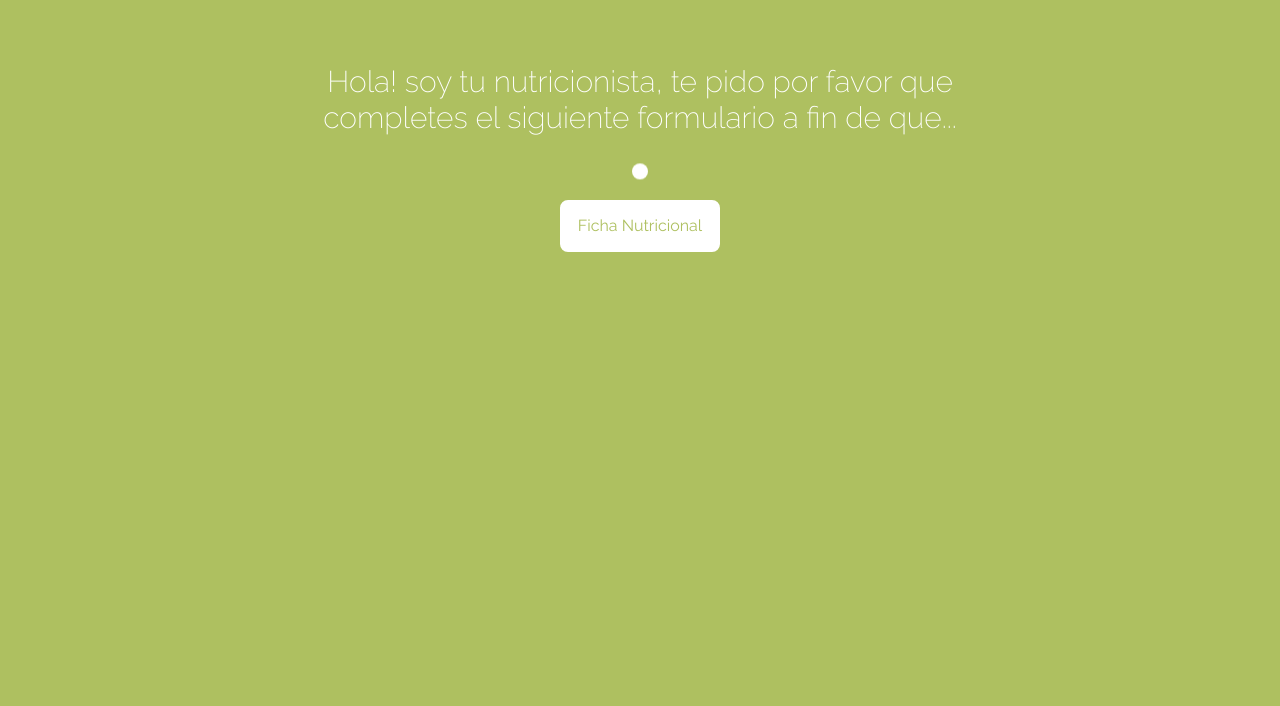
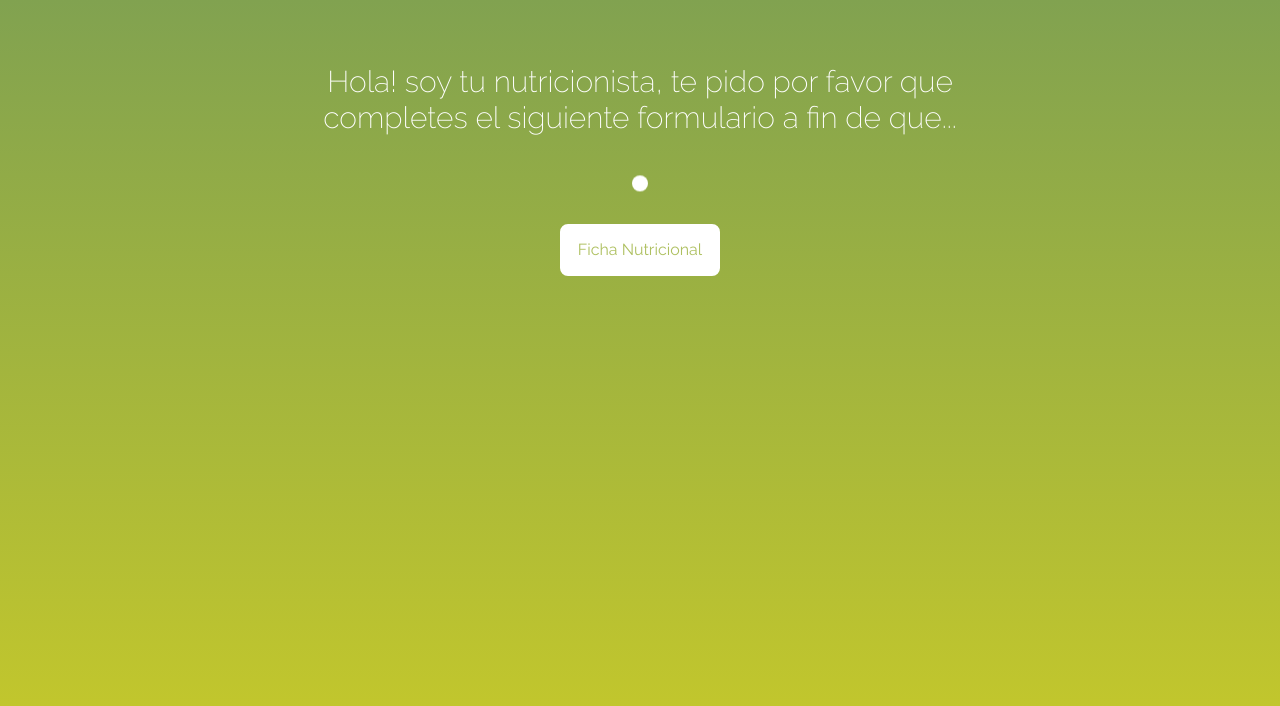
Before and after one commit to Elisa33/nutricion, a React (Vite) app: page / in a window 1280 px wide. Shown: the top 706 px of the page. Built offline with nearby package versions, Linux system fonts and the light colour scheme.

Commit message:
bg gradient

```diff
--- a/src/components/FichaNutricional.jsx
+++ b/src/components/FichaNutricional.jsx
@@ -33,7 +33,7 @@ function FichaNutricional() {
   }
 
   return (
-    <div className="bg-green">
+    <div className="bg-gradient-to-b from-yellow to-primary">
       <div className="pt-10 wrapper">
       {
         finishForm ? (
--- a/src/components/Home.jsx
+++ b/src/components/Home.jsx
@@ -8,8 +8,8 @@ import {
 
 const Home = () => {
   return (
-    <div className="text-white bg-green">
-        <div className="flex flex-col items-center h-screen gap-5 p-16 wrapper">
+    <div className="text-white bg-gradient-to-b from-primary to-yellow">
+        <div className="flex flex-col items-center h-screen gap-8 p-16 wrapper">
           <h2 className="font-light text-center text-white font-norml ">Hola! soy tu nutricionista, te pido por favor que completes el siguiente formulario a fin de que...</h2>
             <div className="w-1 h-1 p-2 bg-white rounded-full animate-bounce"></div>
             <Link to="/ficha" className="w-40 p-3 text-center bg-white border-2 border-white rounded-lg text-green hover:text-white hover:bg-green">Ficha Nutricional</Link>
--- a/tailwind.config.js
+++ b/tailwind.config.js
@@ -14,6 +14,7 @@ module.exports = {
       'primary': '#81A250',
       'secondary': '#8E6543',
       'green': '#AEC060',
+      'yellow': '#cacb28',
       'olive': '#BFB521',
       'accent': '#784F31',
       'neutral': '#fafafa',
```
